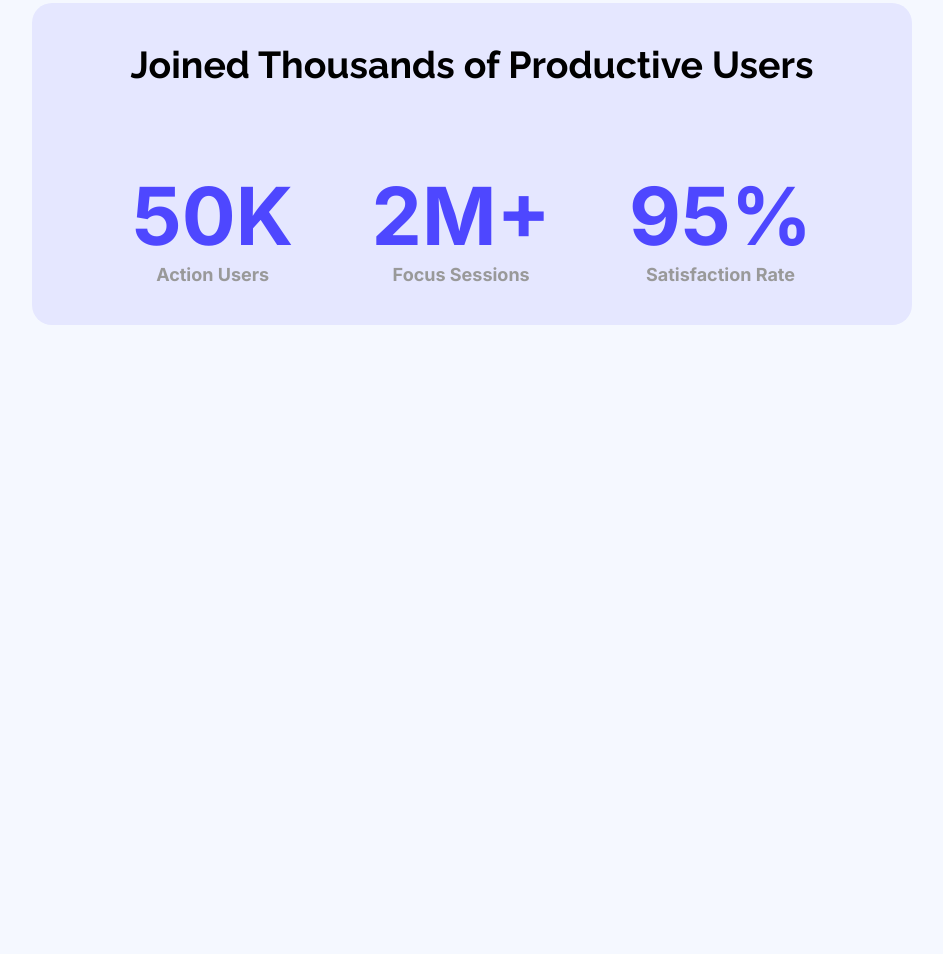
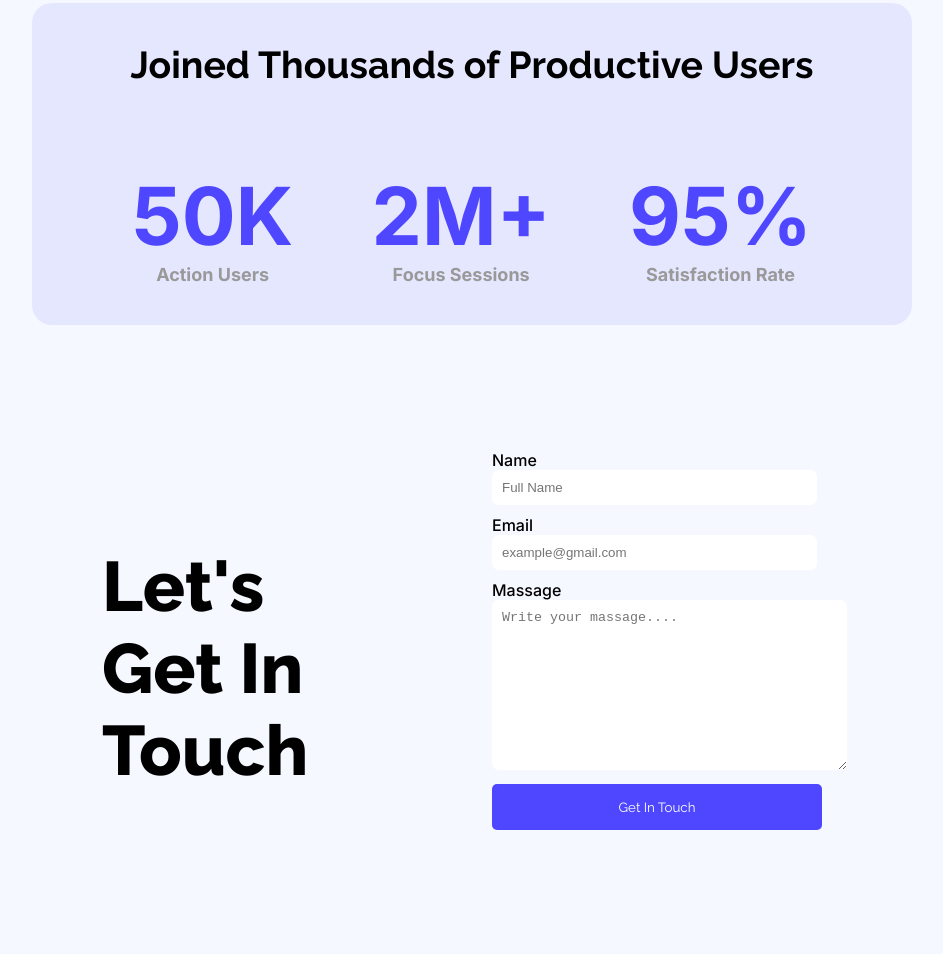
Before and after one commit to torikul0191012/Assignment-01, a plain HTML site: page index.html in a window 1280 px wide. Shown: the part 1297-2251 px from the top of the page, without its empty margins (168-1111 px from the left). Before the commit the page ends 1682 px from the top, so only its background shows below. Drawn offline with Linux system fonts and the light colour scheme.

Commit message:
uploaded Let’s Get In Touch Section

```diff
--- a/index.html
+++ b/index.html
@@ -45,6 +45,27 @@
                 </div>
             </div>
         </section>
+
+        <section class="get-in">
+                <div class="geth"><h1> Let's Get In <br>  Touch </h1></div>
+                <div class="div-in">
+                    <form>
+                        <div class="divf">
+                            <level for="Name"> Name </level><br>
+                            <input type="text" name="Name" id="name" placeholder="Full Name">
+                        </div>
+                        <div class="divf">
+                            <level for="mail">Email</level><br>
+                            <input type="email" name="mail" id="mail" placeholder="example@gmail.com" >
+                        </div>
+                        <div class="divf">
+                            <level for="Massage">Massage</level><br>
+                            <textarea cols="40" rows="10" placeholder="Write your massage...."></textarea>
+                        </div>
+                        <div class="divf"><button class="btn">Get In Touch</button></div>
+                    </form>
+                </div>
+        </section>
     </main>
     <footer>
 
--- a/style.css
+++ b/style.css
@@ -130,5 +130,48 @@ body{
     font-optical-sizing: auto;
     font-weight:700;
     font-style: normal;
-
 }
+/* Get in Style */
+.get-in{
+    display: flex;
+    justify-content: space-between;
+    background-color:#f5f8ff;
+    margin: 60px 200px;
+    border-radius: 5px;
+}
+.geth h1{
+    text-align: left;
+    align-items: center;
+    font-size: 70px;
+    padding: 70px;
+    margin: 90px 0;
+    font-family: "Raleway", sans-serif;
+    font-optical-sizing: auto;
+    font-weight: 800;
+    font-style: normal;
+}
+.divf{
+    padding: 5px;
+    font-family: "Inter", sans-serif;
+    font-optical-sizing: auto;
+    font-weight:500;
+    font-style: normal;
+}
+form{
+    margin: 50px;
+    padding: 10px;
+}
+.divf input{
+    padding: 10px;
+    width: 305px;
+    border-style: none;
+    border-radius: 7px;
+}
+.divf textarea{
+    padding: 10px;
+    border-style: none;
+    border-radius: 7px;
+}
+form button{
+    width: 330px;
+}
```
